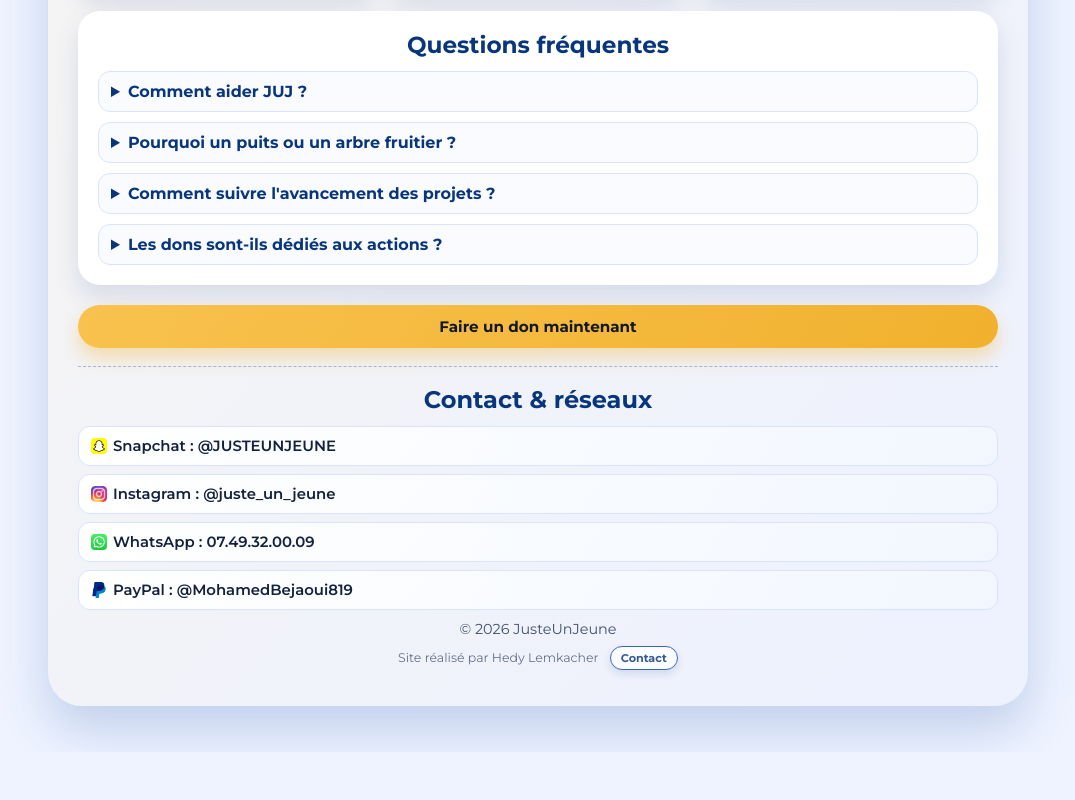
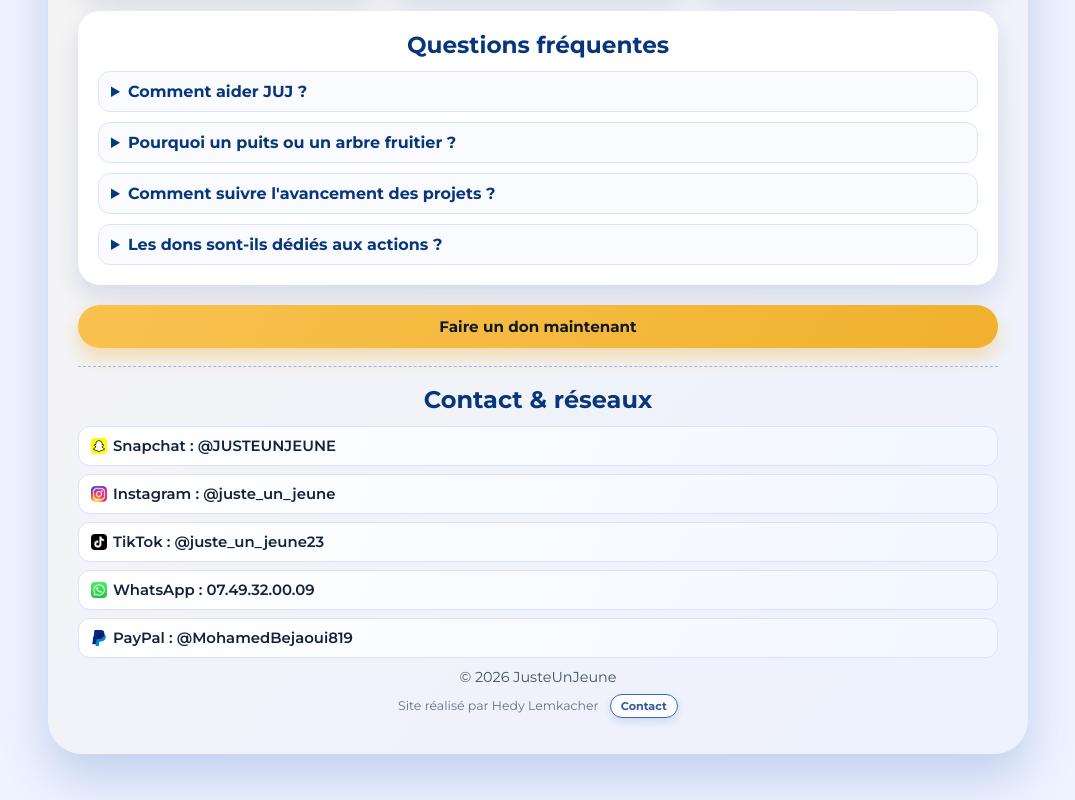
Before and after one commit to hedy-lemkacher/JustUnJeune, a plain HTML site: page index.html in a window 1280 px wide. Shown: the part 2388-3188 px from the top of the page, without its empty margins (102-1177 px from the left). Before the commit the page ends 3140 px from the top, so only its background shows below. Drawn offline with Linux system fonts and the light colour scheme.

Commit message:
MAJ index + logo TikTok

```diff
--- a/index.html
+++ b/index.html
@@ -191,6 +191,9 @@
             <img src="image/logo/Instagram.png" alt="Logo Instagram" class="social-icon" />
             Instagram : @juste_un_jeune
           </a>
+          <a href="https://www.tiktok.com/@juste_un_jeune23" target="_blank" rel="noopener noreferrer">
+            <img src="image/logo/tiktok.png" alt="Logo tiktok" class="social-icon" />
+            TikTok : @juste_un_jeune23
           <a href="https://wa.me/33749320009" target="_blank" rel="noopener noreferrer">
             <img src="image/logo/whatsaap.png" alt="Logo WhatsApp" class="social-icon" />
             WhatsApp : 07.49.32.00.09
```
Also changed, not shown: image/logo/tiktok.png (added).
